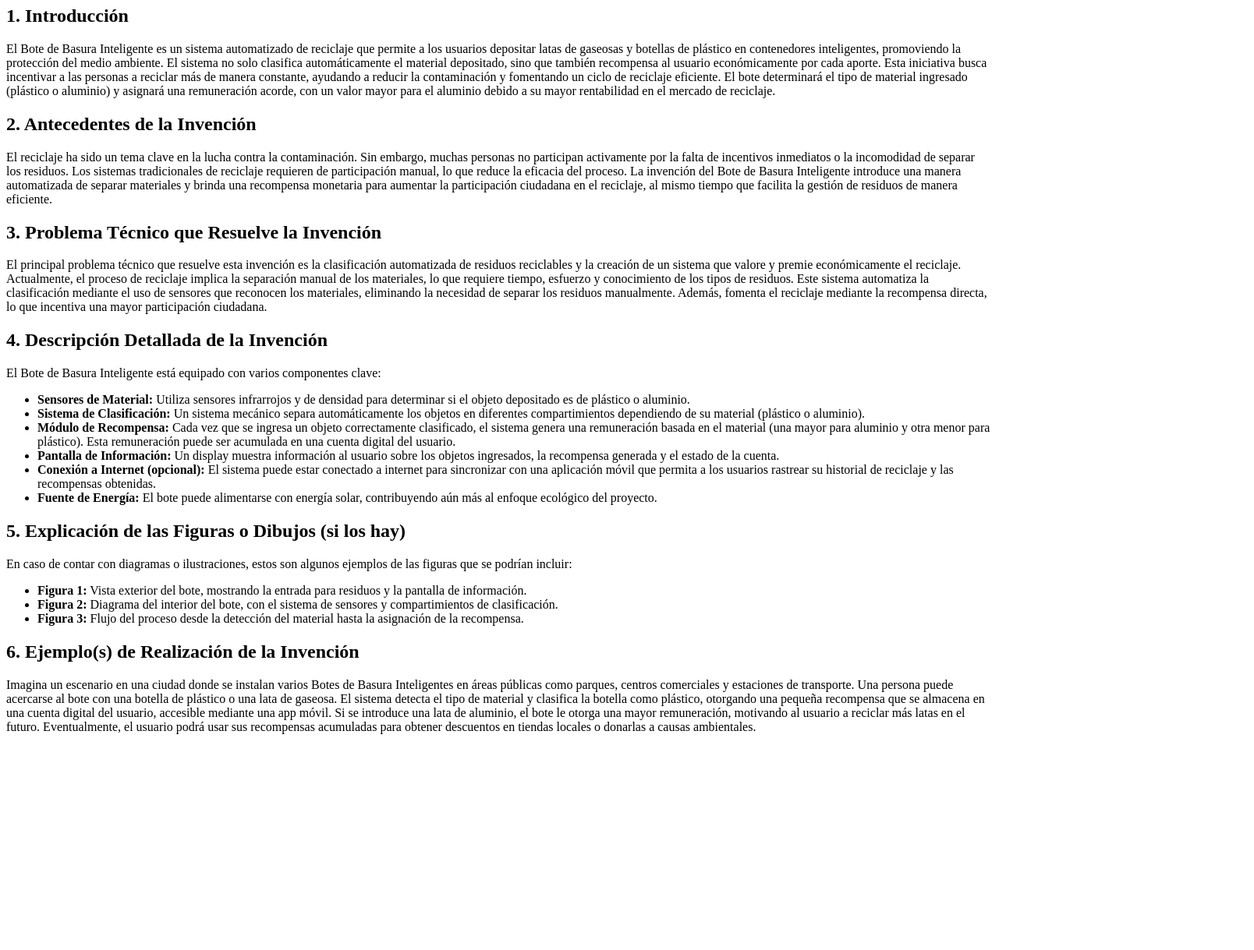
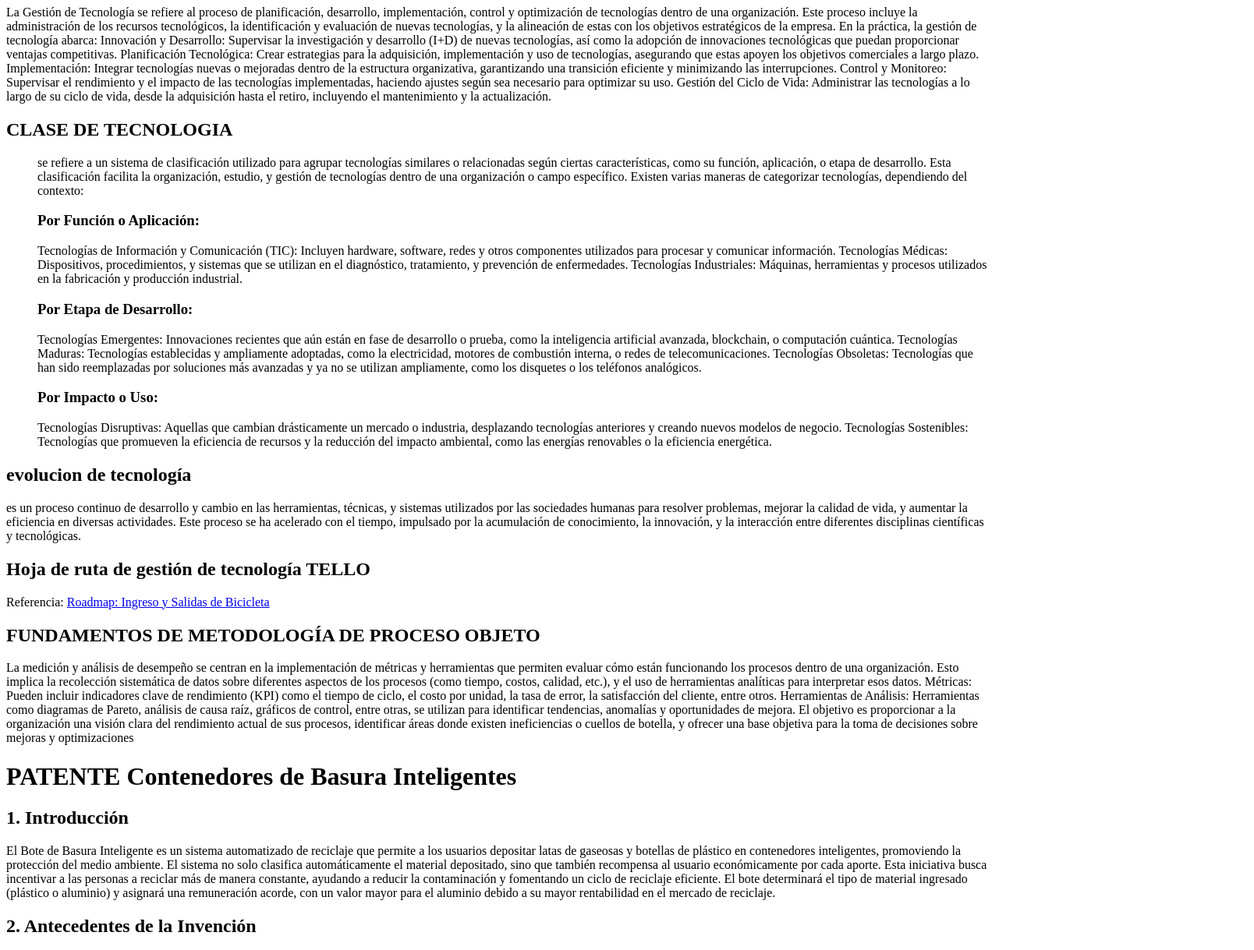
Before and after one commit to OMAR-GABRIEL/gestion_tecnologica2, a plain HTML site: page index.html in a window 1280 px wide. Shown: the part 73-1292 px from the top of the page at 78% size, 1608 px wide, since content can reach past the window. Before the commit the page ends 1031 px from the top, so only its background shows below. Drawn offline with Linux system fonts and the light colour scheme.

Commit message:
actualizando index

```diff
--- a/index.html
+++ b/index.html
@@ -8,7 +8,80 @@
 </head>
 
 <body>
-    <h1>Contenedores de Basura Inteligentes</h1>
+    <h1> DEFINICION DE GESSION DE TECNOLOGIA</h1>
+
+    <article>
+        <p>
+            La Gestión de Tecnología se refiere al proceso de planificación, desarrollo, implementación, control y optimización de tecnologías dentro de una organización. Este proceso incluye la administración de los recursos tecnológicos, la identificación y evaluación de nuevas tecnologías, y la alineación de estas con los objetivos estratégicos de la empresa.
+
+            En la práctica, la gestión de tecnología abarca:
+
+            Innovación y Desarrollo: Supervisar la investigación y desarrollo (I+D) de nuevas tecnologías, así como la adopción de innovaciones tecnológicas que puedan proporcionar ventajas competitivas.
+
+            Planificación Tecnológica: Crear estrategias para la adquisición, implementación y uso de tecnologías, asegurando que estas apoyen los objetivos comerciales a largo plazo.
+
+            Implementación: Integrar tecnologías nuevas o mejoradas dentro de la estructura organizativa, garantizando una transición eficiente y minimizando las interrupciones.
+
+            Control y Monitoreo: Supervisar el rendimiento y el impacto de las tecnologías implementadas, haciendo ajustes según sea necesario para optimizar su uso.
+
+            Gestión del Ciclo de Vida: Administrar las tecnologías a lo largo de su ciclo de vida, desde la adquisición hasta el retiro, incluyendo el mantenimiento y la actualización.</p>
+    </article>
+
+    <h2>CLASE DE TECNOLOGIA</h2>
+    <ul class="list-group">
+        se refiere a un sistema de clasificación utilizado para agrupar tecnologías similares o relacionadas según ciertas características, como su función, aplicación, o etapa de desarrollo. Esta clasificación facilita la organización, estudio,
+        y gestión de tecnologías dentro de una organización o campo específico.
+        Existen varias maneras de categorizar tecnologías, dependiendo del contexto:
+
+       <h3>Por Función o Aplicación:</h3>
+
+        Tecnologías de Información y Comunicación (TIC): Incluyen hardware, software, redes y otros componentes utilizados para procesar y comunicar información.
+        Tecnologías Médicas: Dispositivos, procedimientos, y sistemas que se utilizan en el diagnóstico, tratamiento, y prevención de enfermedades.
+        Tecnologías Industriales: Máquinas, herramientas y procesos utilizados en la fabricación y producción industrial.
+      <h3>Por Etapa de Desarrollo:</h3>
+
+        Tecnologías Emergentes: Innovaciones recientes que aún están en fase de desarrollo o prueba, como la inteligencia artificial avanzada, blockchain, o computación cuántica.
+        Tecnologías Maduras: Tecnologías establecidas y ampliamente adoptadas, como la electricidad, motores de combustión interna, o redes de telecomunicaciones.
+        Tecnologías Obsoletas: Tecnologías que han sido reemplazadas por soluciones más avanzadas y ya no se utilizan ampliamente, como los disquetes o los teléfonos analógicos.
+       <h3>Por Impacto o Uso:</h3>
+
+        Tecnologías Disruptivas: Aquellas que cambian drásticamente un mercado o industria, desplazando tecnologías anteriores y creando nuevos modelos de negocio.
+        Tecnologías Sostenibles: Tecnologías que promueven la eficiencia de recursos y la reducción del impacto ambiental, como las energías renovables o la eficiencia energética.
+    </ul>
+
+    <h2>evolucion de tecnología</h2>
+    <p>es un proceso continuo de desarrollo y cambio en las herramientas, técnicas, y sistemas utilizados por las
+         sociedades humanas para resolver problemas, mejorar la calidad de vida, y aumentar la eficiencia
+          en diversas actividades. Este proceso se ha acelerado con el tiempo,
+         impulsado por la acumulación de conocimiento, la innovación, y la interacción entre
+         diferentes disciplinas científicas y tecnológicas.</p>
+
+
+         <h2>Hoja de ruta de gestión de tecnología TELLO</h2>
+         <p>Referencia: <a href="https://trello.com/invite/b/66d7acd491c485a31eb23d8c/ATTI09e85f8e3c20707db17300f12f2b1e3c97314062/roadmap-ingreso-y-salidas-de-bicicleta" target="_blank">Roadmap: Ingreso y Salidas de Bicicleta</a></p>
+
+    <h2>FUNDAMENTOS DE METODOLOGÍA DE
+        PROCESO OBJETO</h2>
+
+    <article>
+        <p>La medición y análisis de desempeño se centran en la implementación de métricas y herramientas que permiten evaluar cómo están
+             funcionando los procesos dentro de una organización. Esto implica la recolección sistemática de datos sobre diferentes aspectos de los procesos (como tiempo, costos, calidad, etc.),
+              y el uso de herramientas analíticas para interpretar esos datos.
+
+            Métricas: Pueden incluir indicadores clave de rendimiento (KPI) como el tiempo de ciclo, el costo por unidad, la tasa de error,
+             la satisfacción del cliente, entre otros.
+            Herramientas de Análisis: Herramientas como diagramas de Pareto, análisis de causa raíz, gráficos de control, entre otras,
+             se utilizan para identificar tendencias, anomalías y oportunidades de mejora.
+            El objetivo es proporcionar a la organización una visión clara del rendimiento actual de sus procesos, identificar áreas donde
+             existen ineficiencias o cuellos de botella, y ofrecer una base objetiva para la toma de decisiones sobre mejoras y optimizaciones
+
+        </p>
+    </article>
+
+
+
+
+    <h1>PATENTE Contenedores de Basura Inteligentes</h1>
 
     <h2>1. Introducción</h2>
     <p>
@@ -89,6 +162,8 @@
         donarlas a causas ambientales.
     </p>
 
+<h1> modelo canvas</h1>
+<img src="modelo.jpeg" alt="">
 
 </body>
 
```
Also changed, not shown: modelo.jpeg (added).
